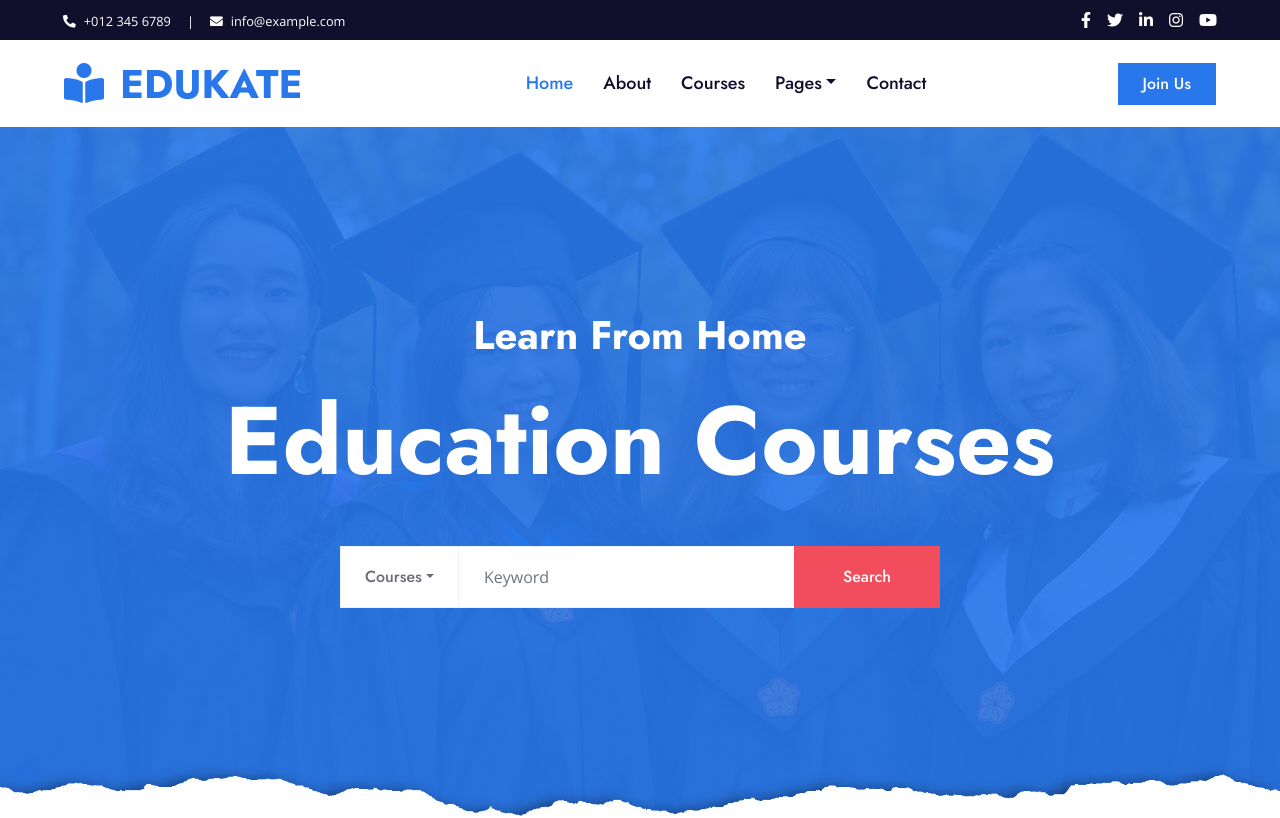
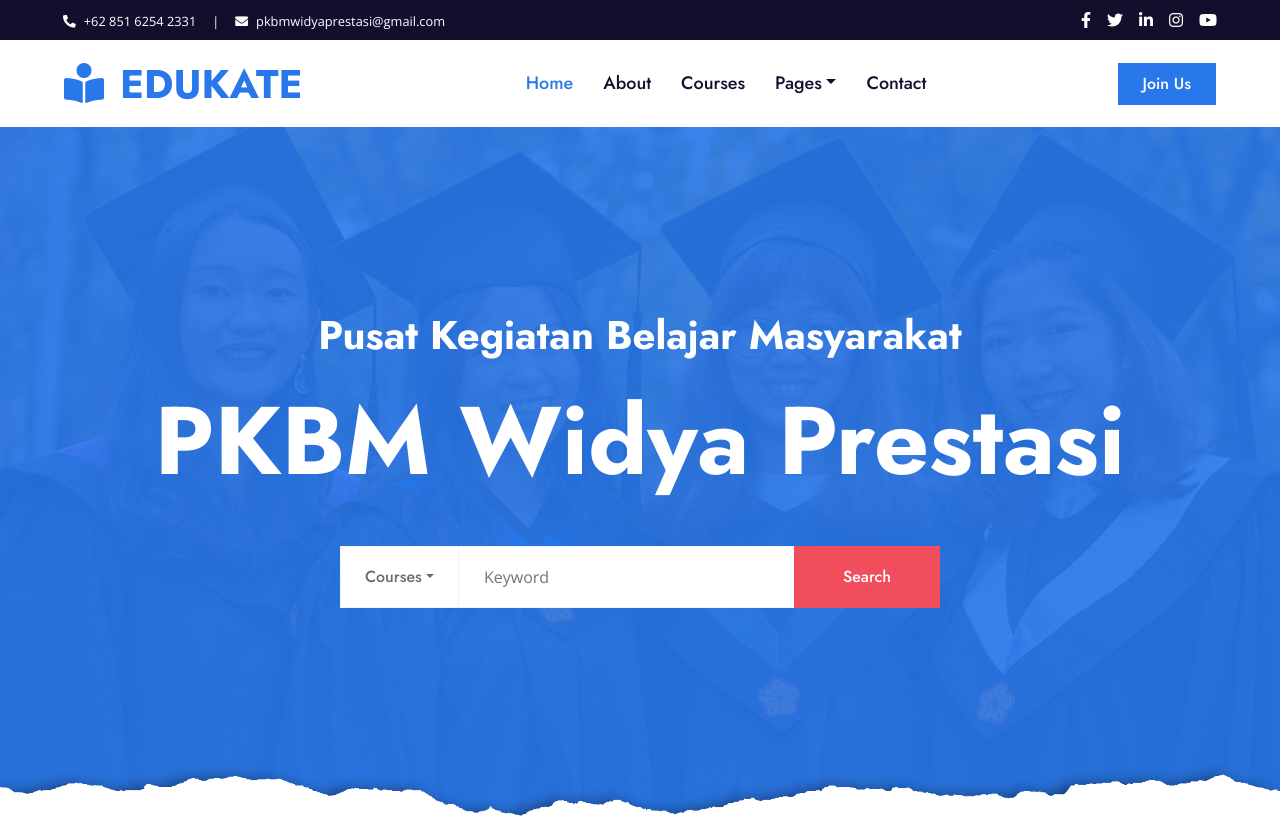
Before and after one commit to pkbmwidyaprestasi/pkbmwidyaprestasi, a plain HTML site: page index.html in a window 1280 px wide. Shown: the top 818 px of the page. Drawn offline with nearby package versions, Linux system fonts and the light colour scheme; a script that the page names is missing.

Commit message:
1index.html

```diff
--- a/index.html
+++ b/index.html
@@ -31,9 +31,9 @@
         <div class="row py-2 px-lg-5">
             <div class="col-lg-6 text-center text-lg-left mb-2 mb-lg-0">
                 <div class="d-inline-flex align-items-center text-white">
-                    <small><i class="fa fa-phone-alt mr-2"></i>+012 345 6789</small>
+                    <small><i class="fa fa-phone-alt mr-2"></i>+62 851 6254 2331</small>
                     <small class="px-3">|</small>
-                    <small><i class="fa fa-envelope mr-2"></i>info@example.com</small>
+                    <small><i class="fa fa-envelope mr-2"></i>pkbmwidyaprestasi@gmail.com</small>
                 </div>
             </div>
             <div class="col-lg-6 text-center text-lg-right">
@@ -95,8 +95,8 @@
     <!-- Header Start -->
     <div class="jumbotron jumbotron-fluid position-relative overlay-bottom" style="margin-bottom: 90px;">
         <div class="container text-center my-5 py-5">
-            <h1 class="text-white mt-4 mb-4">Learn From Home</h1>
-            <h1 class="text-white display-1 mb-5">Education Courses</h1>
+            <h1 class="text-white mt-4 mb-4">Pusat Kegiatan Belajar Masyarakat</h1>
+            <h1 class="text-white display-1 mb-5">PKBM Widya Prestasi</h1>
             <div class="mx-auto mb-5" style="width: 100%; max-width: 600px;">
                 <div class="input-group">
                     <div class="input-group-prepend">
```
